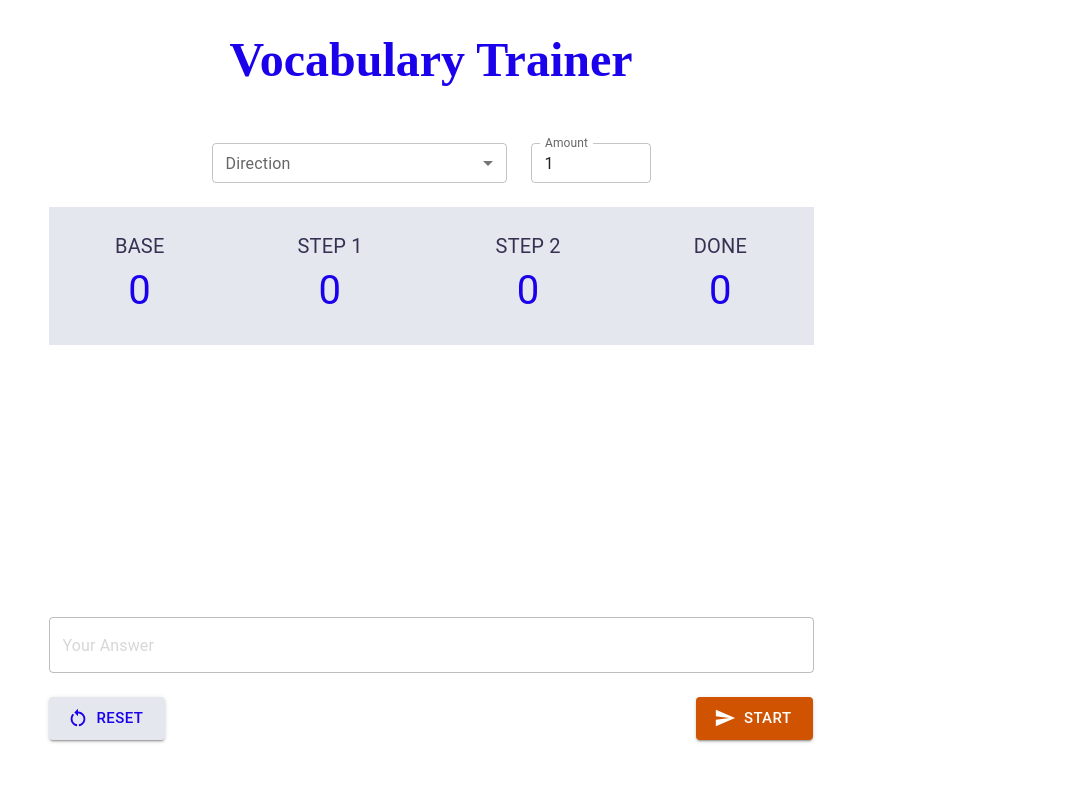
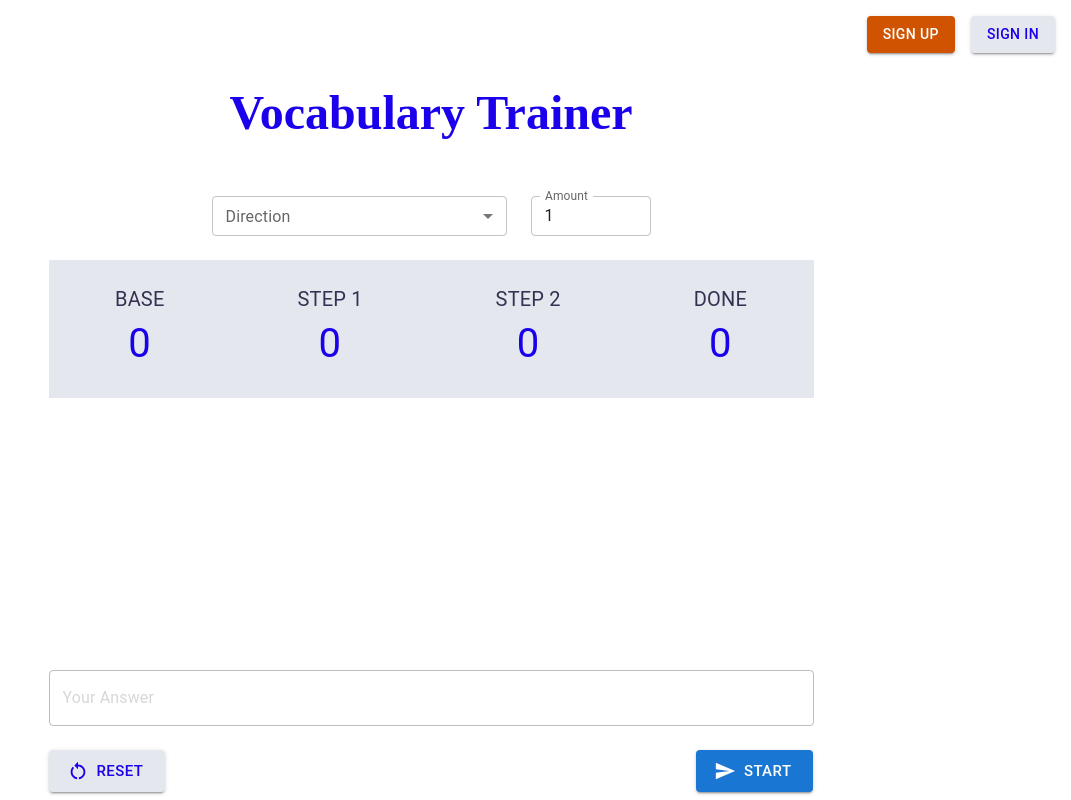
Before and after one commit to UmutAkbayin/vokabeltrainer-frontend, a Next.js app: page / in a window 1280 px wide. Shown: the whole page, without its empty margins (209-1280 px from the left). Built offline with nearby package versions, Linux system fonts and the light colour scheme.

Commit message:
add sign up and sign in buttons

```diff
--- a/app/layout.tsx
+++ b/app/layout.tsx
@@ -1,5 +1,6 @@
-import type { Metadata } from 'next'
-import './globals.css'
+import type { Metadata } from 'next';
+import './globals.css';
+import Topbar from '@/components/Topbar';
 
 export const metadata: Metadata = {
   title: 'Vocabulary Trainer',
@@ -18,6 +19,7 @@ export default function RootLayout({
         <link rel="preconnect" href="https://fonts.gstatic.com" />
       </head>
       <body>
+        <Topbar />
         {children}
       </body>
     </html>
--- a/app/page.tsx
+++ b/app/page.tsx
@@ -1,5 +1,5 @@
 import StateProvider from "@/components/StateProvider"
 
 export default function Home() {
-  return <StateProvider />
+  return <StateProvider />;
 }
--- a/components/App.tsx
+++ b/components/App.tsx
@@ -165,9 +165,6 @@ function App() {
             variant='contained'
             size='large'
             startIcon={<SendIcon />}
-            sx={{
-              backgroundColor: "var(--secondary-light)",
-            }}
           onClick={() => {
             status === 'off' ? handleFetch() : mode === 'solution' ?
               handleNext() : handleAssertion();
--- /dev/null
+++ b/components/Topbar.tsx
@@ -0,0 +1,36 @@
+import { Box, AppBar, Button } from '@mui/material';
+import React from 'react';
+
+function Topbar() {
+  return (
+    <Box sx={{
+      marginTop: '1rem',
+      display: 'flex',
+      gap: '1rem',
+    }}>
+        <Button
+          sx={{
+            marginLeft: 'auto',
+            backgroundColor: "var(--secondary-light)",
+          }}
+          variant="contained"
+        >
+          Sign Up</Button>
+        <Button
+          variant="contained"
+          sx={{
+            marginRight: '1rem',
+            backgroundColor: "var(--light-gray)",
+            color: "var(--primary-color)",
+            "&:hover": {
+              color: "white",
+            }
+          }}
+        >
+          Sign In
+        </Button>
+    </Box>
+  )
+}
+
+export default Topbar;
```
